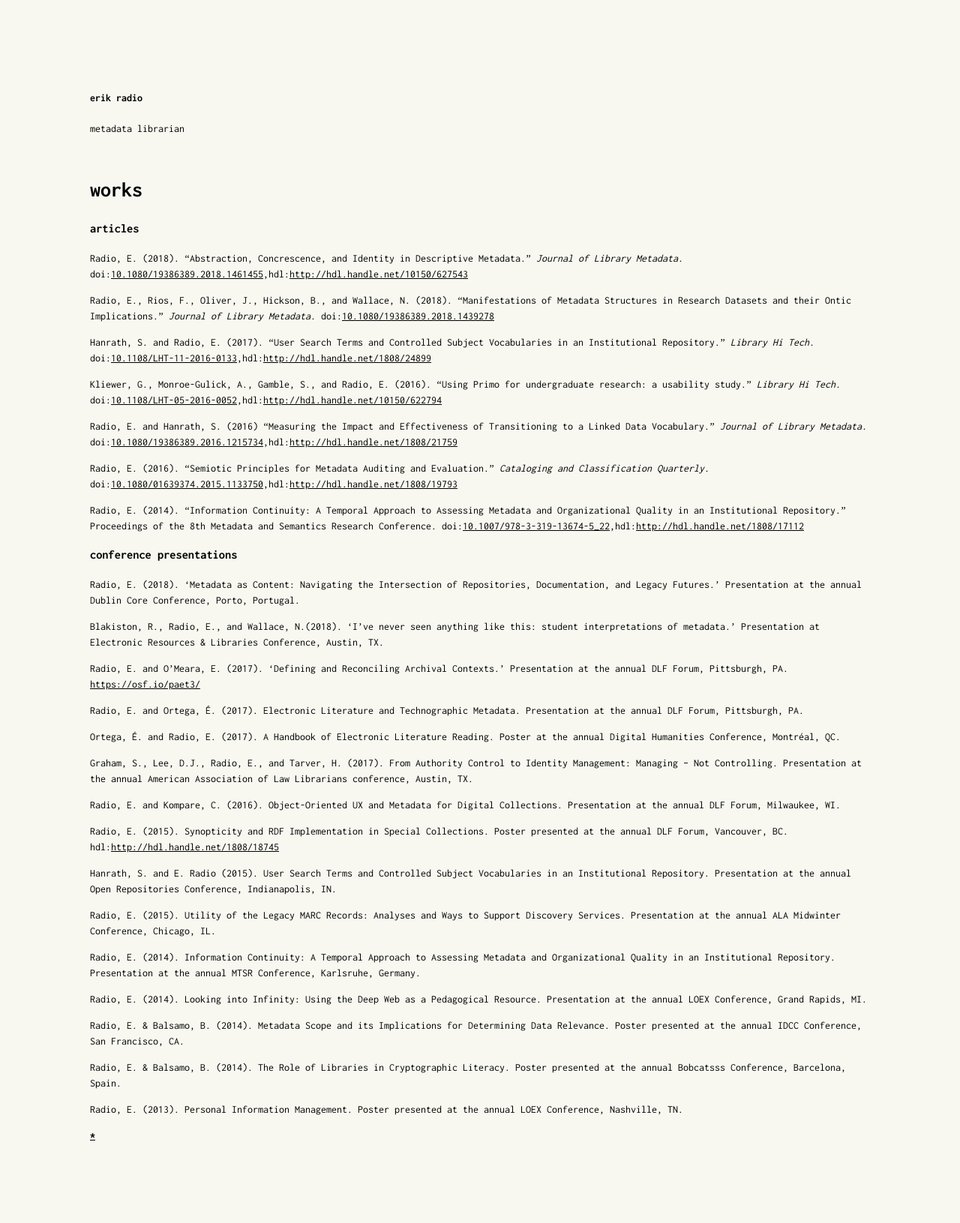
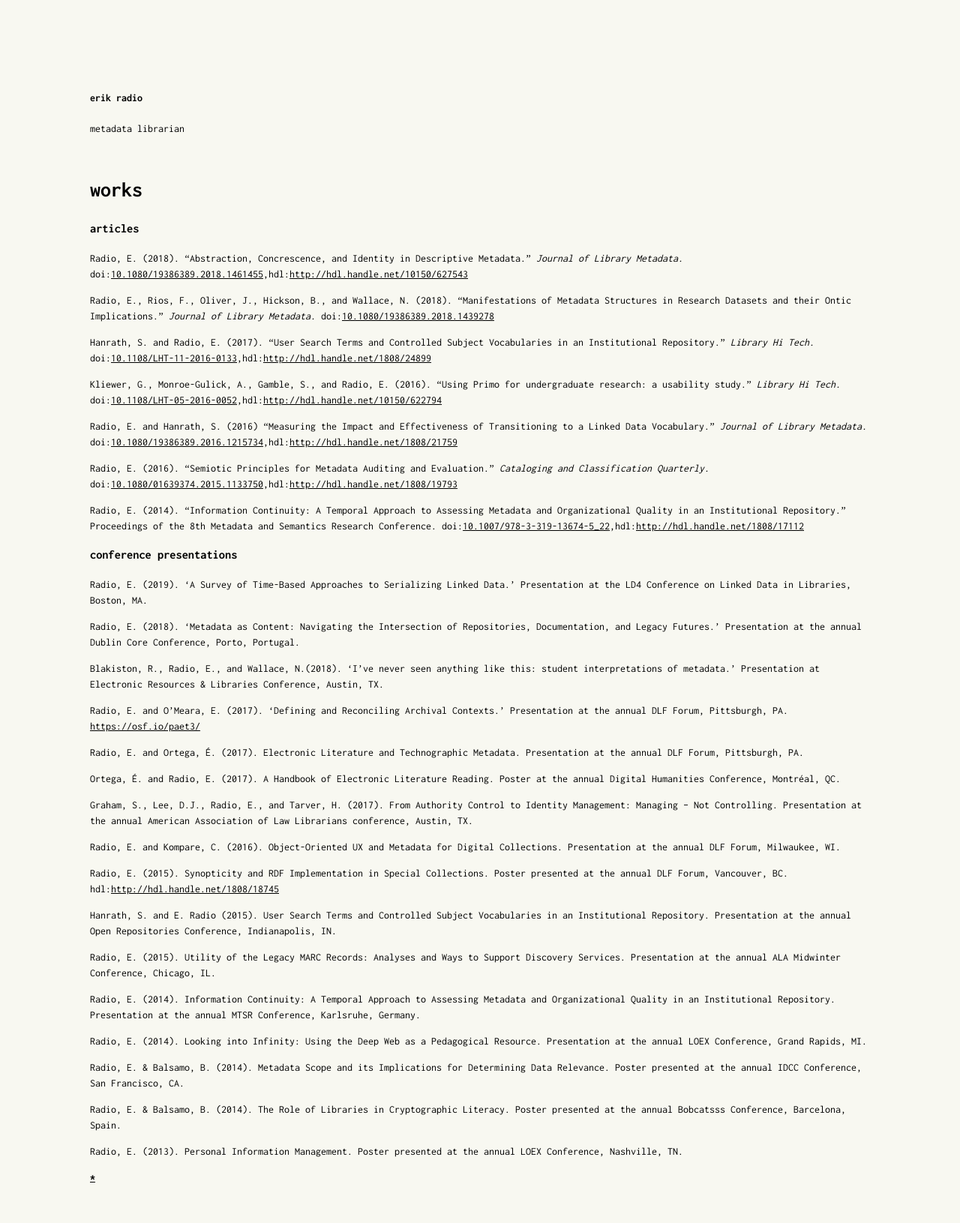
Before and after one commit to erikradio/erikradio.github.io, a Jekyll site: the page built from works.md, in a window 1280 px wide. Shown: the whole page at 75% size. Built offline with Jekyll 4.4.1, drawn with Linux system fonts in a browser that asks for light colours; before the commit the page ends 1575 px from its top, so only the background shows below that.

Commit message:
Update works.md

```diff
--- a/works.md
+++ b/works.md
@@ -23,6 +23,8 @@ Radio, E. (2014). “Information Continuity: A Temporal Approach to Assessing Me
 
 
 ### conference presentations
+
+Radio, E. (2019). 'A Survey of Time-Based Approaches to Serializing Linked Data.' Presentation at the LD4 Conference on Linked Data in Libraries, Boston, MA.
 
 Radio, E. (2018). 'Metadata as Content: Navigating the Intersection of Repositories, Documentation, and Legacy Futures.' Presentation at the annual Dublin Core Conference, Porto, Portugal.
 
```
